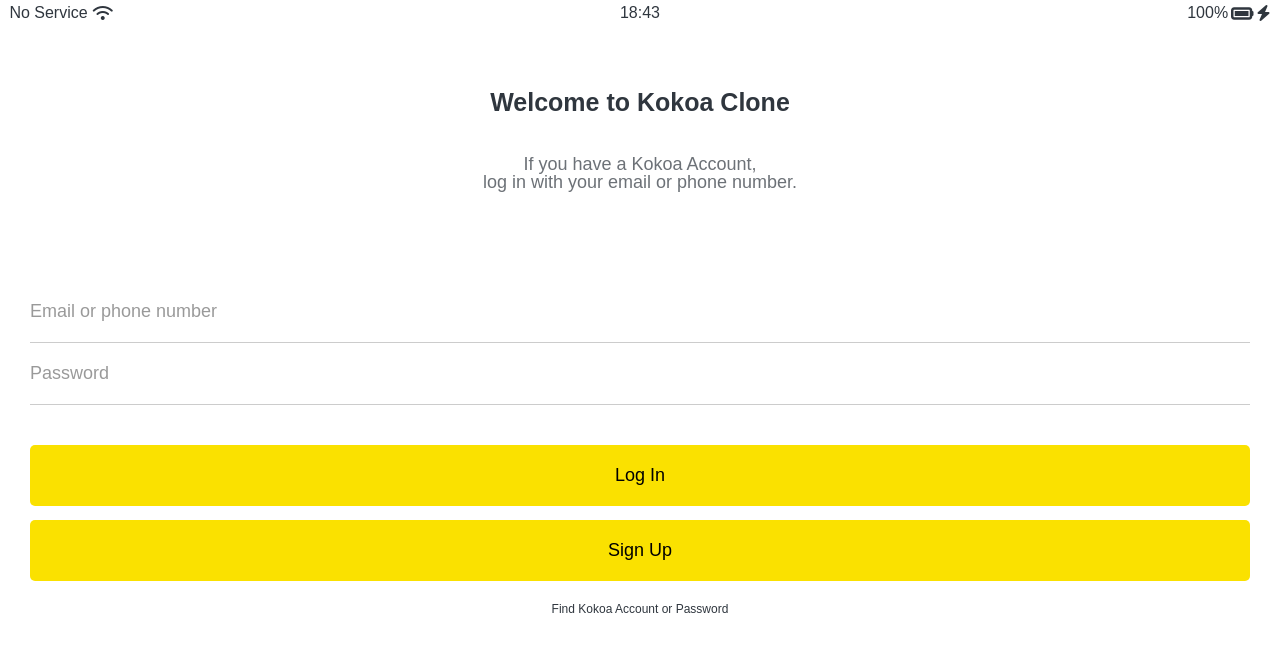
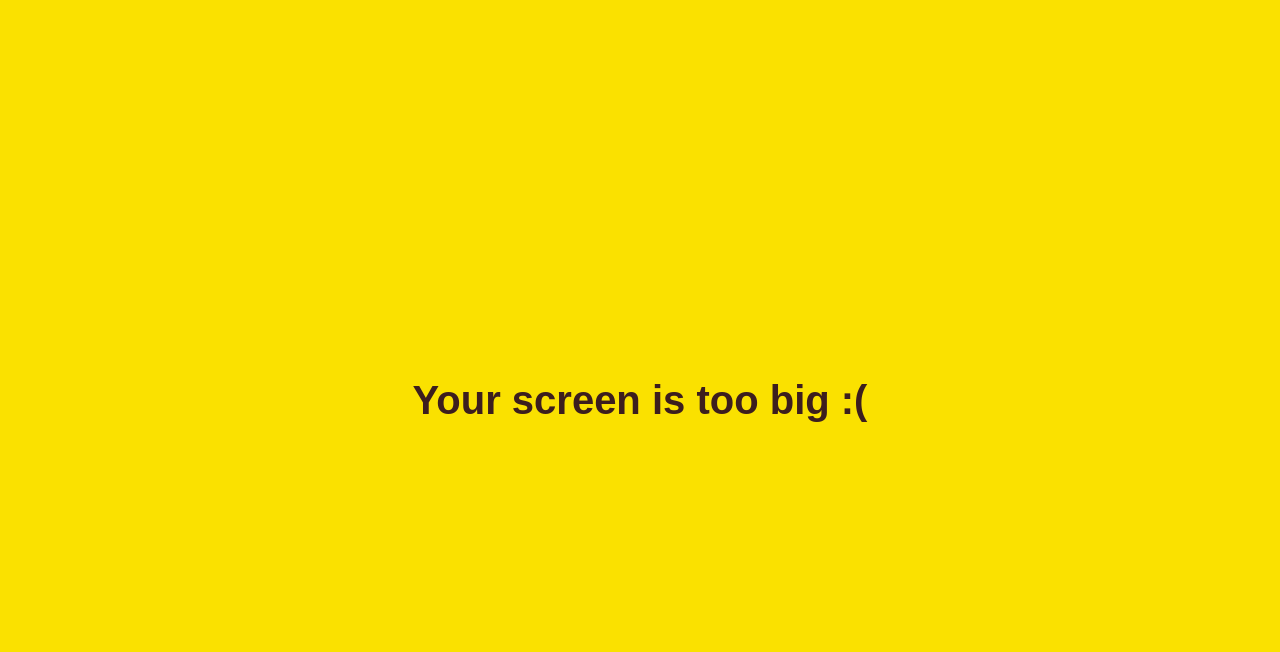
Before and after one commit to DevJaewoo/kokoa-clone-2020, a plain HTML site: page index.html in a window 1280 px wide. Drawn offline with Linux system fonts and the light colour scheme.

Commit message:
Add no-mobile page

```diff
--- /dev/null
+++ b/css/components/no-mobile.css
@@ -0,0 +1,25 @@
+#no-mobile {
+  width: 100vw;
+  height: 100vh;
+
+  display: flex;
+  justify-content: center;
+  align-items: center;
+
+  position: fixed;
+  top: 0;
+  left: 0;
+
+  z-index: 99;
+
+  background-color: var(--yellow);
+  color: var(--brown);
+  font-size: 40px;
+  font-weight: 600;
+}
+
+@media screen and (max-width: 800px) and (orientation: portrait) {
+  #no-mobile {
+    display: none;
+  }
+}
--- a/css/screens/chat.css
+++ b/css/screens/chat.css
@@ -161,9 +161,6 @@
   transition: opacity 0.3s;
 }
 
-.reply__column:last-child button {
-}
-
 .reply__column button:focus,
 .reply__column button:active {
   outline: none;
--- a/css/screens/friends.css
+++ b/css/screens/friends.css
@@ -45,5 +45,5 @@
 
 #splash-screen i {
   font-size: 150px;
-  color: #3c1e1e;
+  color: var(--brown);
 }
--- a/css/styles.css
+++ b/css/styles.css
@@ -13,6 +13,7 @@
 @import "components/icon-row.css";
 @import "components/badge.css";
 @import "components/new.css";
+@import "components/no-mobile.css";
 
 /* Screens */
 @import "screens/login.css";
--- a/css/variables.css
+++ b/css/variables.css
@@ -1,6 +1,7 @@
 :root {
   --red: tomato;
   --yellow: #fae100;
+  --brown: #3c1e1e;
   --lightgray: rgba(0, 0, 0, 0.5);
   --horizontal-space: 25px;
   --main-border: 1px solid rgba(0, 0, 0, 0.1);
--- a/index.html
+++ b/index.html
@@ -51,6 +51,10 @@
       <a href="#" class="login-form__a">Find Kokoa Account or Password</a>
     </form>
 
+    <div id="no-mobile">
+      <span>Your screen is too big :(</span>
+    </div>
+
     <script
       src="https:///kit.fontawesome.com/6478f529f2.js"
       crossorigin="anonymous"
```
Also changed, not shown: chat.html (+4 -0 lines), chats.html (+4 -0 lines), find.html (+4 -0 lines), friends.html (+4 -0 lines), more.html (+4 -0 lines), settings.html (+4 -0 lines).
